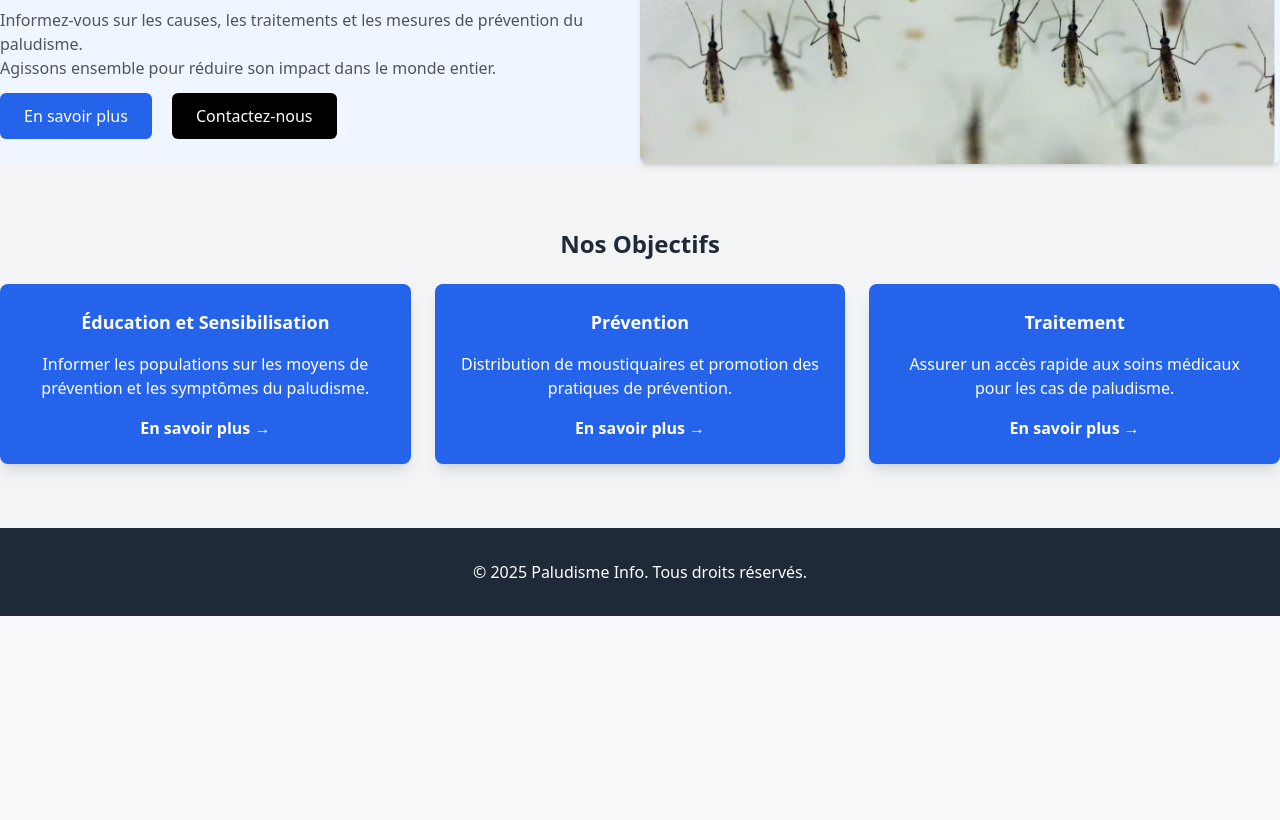
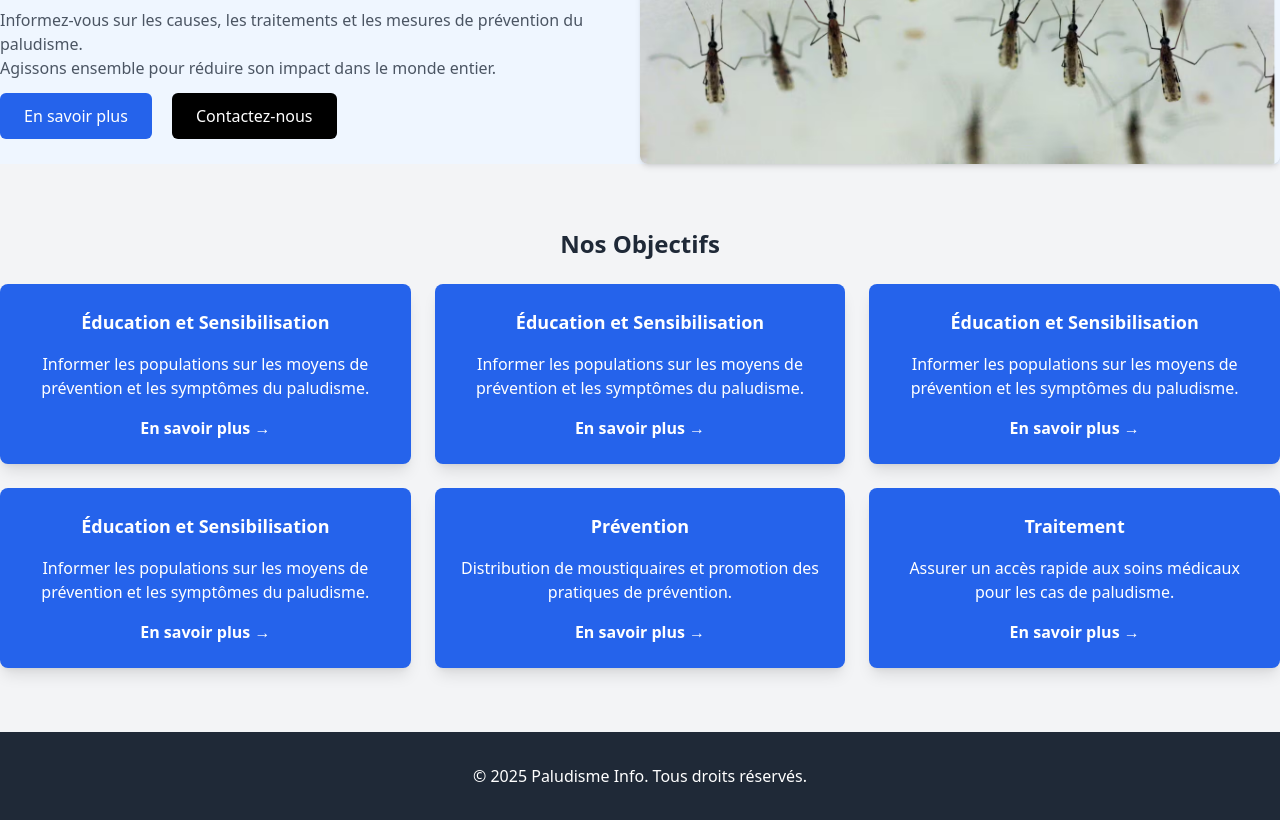
Before and after one commit to CodeurPro04/site-paludisme, a website: page index.html in a window 1280 px wide. Shown: the part 287-1107 px from the top of the page. Before the commit the page ends 903 px from the top, so only its background shows below. Drawn offline with Linux system fonts and the light colour scheme.

Commit message:
ajout d'autre carte

```diff
--- a/index.html
+++ b/index.html
@@ -22,7 +22,6 @@ n<!DOCTYPE html>
 
     <!-- Barre de navigation -->
     <header class="bg-white shadow-md fixed top-0 w-full z-50">
-		<h1>titre </h1>
         <div class="container mx-auto flex justify-between items-center py-4 px-6">
             <div class="flex items-center space-x-3">
                 <img src="assets/logo/logo.png" alt="Logo">
@@ -94,6 +93,30 @@ n<!DOCTYPE html>
 					</a>
 				</div>
 				<div class="bg-blue-600 p-6 shadow-lg rounded-lg transform transition-transform duration-300 hover:scale-105 hover:shadow-blue-500/50">
+					<h3 class="text-lg font-semibold text-white">Éducation et Sensibilisation</h3>
+					<p class="text-white mt-4">Informer les populations sur les moyens de prévention et les symptômes du paludisme.</p>
+					<a href="#" class="relative text-white font-semibold mt-4 inline-block group">
+						En savoir plus →
+						<span class="absolute left-0 bottom-[-2px] w-0 h-[2px] bg-white transition-all duration-300 group-hover:w-full"></span>
+					</a>
+				</div>
+				<div class="bg-blue-600 p-6 shadow-lg rounded-lg transform transition-transform duration-300 hover:scale-105 hover:shadow-blue-500/50">
+					<h3 class="text-lg font-semibold text-white">Éducation et Sensibilisation</h3>
+					<p class="text-white mt-4">Informer les populations sur les moyens de prévention et les symptômes du paludisme.</p>
+					<a href="#" class="relative text-white font-semibold mt-4 inline-block group">
+						En savoir plus →
+						<span class="absolute left-0 bottom-[-2px] w-0 h-[2px] bg-white transition-all duration-300 group-hover:w-full"></span>
+					</a>
+				</div>
+				<div class="bg-blue-600 p-6 shadow-lg rounded-lg transform transition-transform duration-300 hover:scale-105 hover:shadow-blue-500/50">
+					<h3 class="text-lg font-semibold text-white">Éducation et Sensibilisation</h3>
+					<p class="text-white mt-4">Informer les populations sur les moyens de prévention et les symptômes du paludisme.</p>
+					<a href="#" class="relative text-white font-semibold mt-4 inline-block group">
+						En savoir plus →
+						<span class="absolute left-0 bottom-[-2px] w-0 h-[2px] bg-white transition-all duration-300 group-hover:w-full"></span>
+					</a>
+				</div>
+				<div class="bg-blue-600 p-6 shadow-lg rounded-lg transform transition-transform duration-300 hover:scale-105 hover:shadow-blue-500/50">
 					<h3 class="text-lg font-semibold text-white">Prévention</h3>
 					<p class="text-white mt-4">Distribution de moustiquaires et promotion des pratiques de prévention.</p>
 					<a href="#" class="relative text-white font-semibold mt-4 inline-block group">
```
